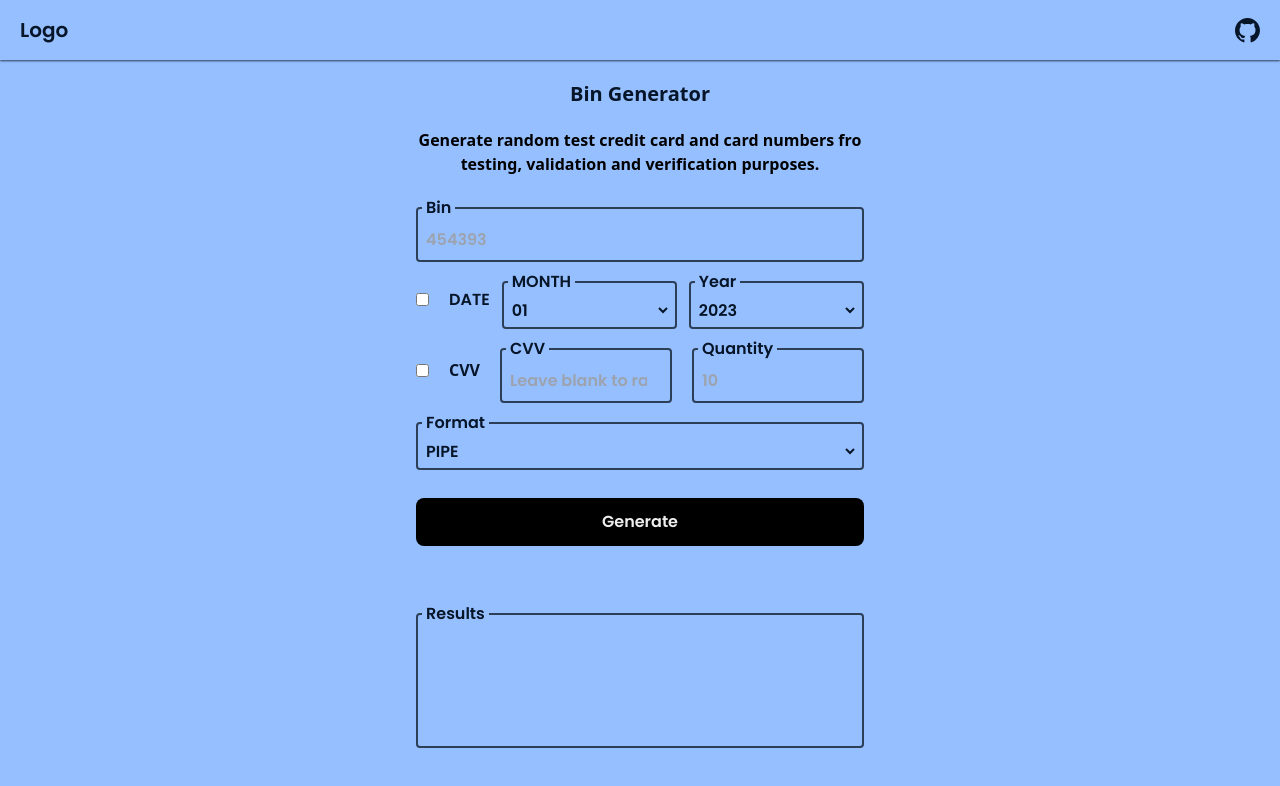
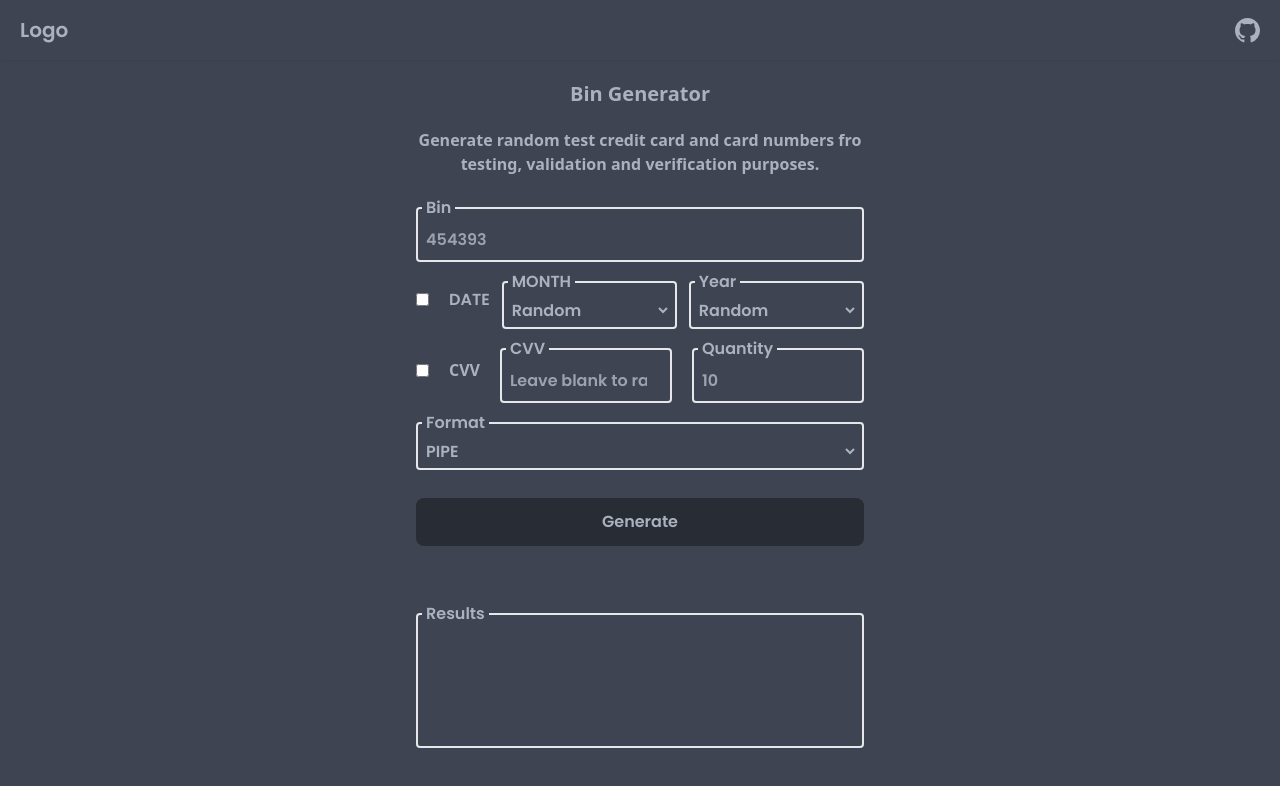
Before and after one commit to Zeddnyx/ZTools, a React (Vite) app: page /bin-generator in a window 1280 px wide. Shown: the top 786 px of the page. Built offline with nearby package versions, Linux system fonts and the light colour scheme.

Commit message:
add random cvv, date and add logic date and cvv

```diff
--- a/src/Components/BinGen/BinValidator.jsx
+++ b/src/Components/BinGen/BinValidator.jsx
@@ -1,4 +1,3 @@
-
 export function BinValid(bin) {
   if(bin?.length === 6){
     const random = Math.floor(Math.random() * (9999999999 - 1000000000 + 1)) + 1000000000
--- /dev/null
+++ b/src/Components/BinGen/CvvRandom.jsx
@@ -0,0 +1,9 @@
+export function Cvv() {
+  const random = Math.floor(Math.random() * (999 - 100 + 1)) + 100
+  return random
+}
+const CvvRandom = () => {
+  return <div></div>;
+};
+
+export default CvvRandom;
--- /dev/null
+++ b/src/Components/BinGen/DateValid.jsx
@@ -0,0 +1,14 @@
+export function MonthRandom(month) {
+  const random = Math.floor(Math.random() * 12 )
+  return month[random]
+}
+export function YearRandom(year){
+  const random = Math.floor(Math.random() * 9 )
+  return year[random]
+}
+// year and month from state in BinCC file
+
+
+export function DateValid() {
+    return <div></div>
+}
--- a/src/Components/BinGen/MonthValid.jsx
+++ /dev/null
@@ -1,7 +0,0 @@
-export function MonthValid(date, month, year) {
-  if(date === false ) {
-    return
-  } else {
-    return date,month,year
-  }
-}
--- a/src/Components/Navbar.jsx
+++ b/src/Components/Navbar.jsx
@@ -1,46 +1,46 @@
-import { useState, useEffect } from 'react'
+// import { useState, useEffect } from 'react'
 import { BsGithub } from 'react-icons/bs'
 import { MdBrightness2, MdBrightnessMedium} from 'react-icons/md'
 import { Link } from 'react-router-dom'
 
 export default function Nav() {
-  const [theme, setTheme] = useState('dark')
-  const hanldeTheme = () => {
-    setTheme(theme === 'dark' ? 'ligth' : 'dark')
-  }
-
-   useEffect(() => {
-    // check if default system is prefer dark or not if dark then dark
-    if(window.matchMedia('(prefers-color-scheme: dark)').mathces) {
-      setTheme('dark')
-    } else {
-      setTheme('light')
-    }
-  }, [])
-
-  useEffect(() => {
-     if(theme === 'dark') {
-      document.documentElement.classList.add('dark')
-    } else {
-      document.documentElement.classList.remove('dark')
-    }
-  }, [theme])
-
+  // const [theme, setTheme] = useState('dark')
+  // const hanldeTheme = () => {
+  //   setTheme(theme === 'dark' ? 'ligth' : 'dark')
+  // }
+  //
+  //  useEffect(() => {
+  //   // check if default system is prefer dark or not if dark then dark
+  //   if(window.matchMedia('(prefers-color-scheme: dark)').mathces) {
+  //     setTheme('dark')
+  //   } else {
+  //     setTheme('light')
+  //   }
+  // }, [])
+  //
+  // useEffect(() => {
+  //    if(theme === 'dark') {
+  //     document.documentElement.classList.add('dark')
+  //   } else {
+  //     document.documentElement.classList.remove('dark')
+  //   }
+  // }, [theme])
+  //
 
   return <nav className='nav'>
     <button className='logo'>
       <Link to='/'>Logo</Link>
     </button>
 
-    <div className='flex items-center gap-8 outline-none'>
-      <button onClick={hanldeTheme} className='theme'>
-        { theme === 'dark'
-          ? <MdBrightness2 size='25' />
-          : <MdBrightnessMedium size='25' />
-        }
-      </button>
-
-      <a href="https://github.com/Zeddnyx" className='git'><BsGithub size='25' /></a>
-    </div>
+    <a href="https://github.com/Zeddnyx" className='git'><BsGithub size='25' /></a>
   </nav>
 }
+
+    // <div className='flex items-center gap-8 outline-none'>
+    //   <button onClick={hanldeTheme} className='theme'>
+    //     { theme === 'dark'
+    //       ? <MdBrightness2 size='25' />
+    //       : <MdBrightnessMedium size='25' />
+    //     }
+    //   </button>
+    // </div>
--- a/src/Pages/BinGen.jsx
+++ b/src/Pages/BinGen.jsx
@@ -1,6 +1,7 @@
 import { useEffect, useState } from 'react'
 import { BinValid } from '../Components/BinGen/BinValidator'
-import { MonthValid } from '../Components/BinGen/MonthValid'
+import { MonthRandom, YearRandom } from '../Components/BinGen/DateValid'
+import { Cvv } from '../Components/BinGen/CvvRandom'
 
 export default function CCGEN() {
   const [month, setMonth] = useState(
@@ -14,16 +15,18 @@ export default function CCGEN() {
   const [results, setResults] = useState([])
   const [hasil, setHasil] = useState([])
   const [form, setForm] = useState({
-    bin: 0,
+    bin: '',
     date: dateStats,
-    month: month[0],
-    year: year[0],
+    month: 'random',
+    year: 'random',
     cvvCheck: cvvStats,
     cvv: 0,
     quantity: 10,
   })
 
   const handleInput = e => {
+    // when input field is change
+    // every change will be store to state form
     setForm(() => ({
       ...form,
       [e.target.name]: e.target.value
@@ -32,16 +35,61 @@ export default function CCGEN() {
 
   const handleClick = e => {
     e.preventDefault()
-    let i = 0;
-    // form.quantity akan memntukan berapa jumlah yg mau di generate
-    if(!dateStats && cvvStats) {
+    let i = 0
+    // if date false and cvv true and cvv not same 0
+    if(!dateStats && cvvStats && form.cvv !== 0) {
       while ( i < form.quantity ){
         // idk how to explaine but its work!
         setResults(results => [...results, `${BinValid(form.bin)}|${form.cvv}`])
         i++
       }
     }
-    if(dateStats && !cvvStats) {
+    // if cvv true and leave blank will generete random cvv
+    if(!dateStats && cvvStats && form.cvv === 0) {
+      while ( i < form.quantity ){
+        setResults(results => [...results, `${BinValid(form.bin)}|${Cvv()}`])
+        i++
+      }
+    }
+    // if date true and cvv true but cvv have a value that value will be an output
+    if(dateStats && cvvStats && form.cvv !== 0) {
+      while ( i < form.quantity ){
+        setResults(results => [...results, `${BinValid(form.bin)}|${form.month}|${form.year}|${form.cvv}`])
+        i++
+      }
+    }
+    if(dateStats && cvvStats && form.cvv === 0 && form.month !== 'random' & form.year !== 'random') {
+      while ( i < form.quantity ){
+        setResults(results => [...results, `${BinValid(form.bin)}|${form.month}|${form.year}|${Cvv()}`])
+        i++
+      }
+    }
+    if(dateStats && cvvStats && form.cvv === 0 && form.month === 'random' & form.year === 'random') {
+      while ( i < form.quantity ){
+        setResults(results => [...results, `${BinValid(form.bin)}|${MonthRandom(month)}|${YearRandom(year)}|${Cvv()}`])
+        i++
+      }
+    }
+
+    if(dateStats && !cvvStats && form.month === 'random') {
+      while ( i < form.quantity ){
+        setResults(results => [...results, `${BinValid(form.bin)}|${MonthRandom(month)}|${form.year}`])
+        i++
+      }
+    }
+    if(dateStats && !cvvStats && form.year === 'random') {
+      while ( i < form.quantity ){
+        setResults(results => [...results, `${BinValid(form.bin)}|${form.month}|${YearRandom(year)}`])
+        i++
+      }
+    }
+    if(dateStats && !cvvStats && form.month === 'random' && form.year === 'random') {
+      while ( i < form.quantity ){
+        setResults(results => [...results, `${BinValid(form.bin)}|${MonthRandom(month)}|${YearRandom(year)}`])
+        i++
+      }
+    }
+    if(dateStats && !cvvStats && form.year !== 'random' && form.month !== 'random') {
       while ( i < form.quantity ){
         setResults(results => [...results, `${BinValid(form.bin)}|${form.month}|${form.year}`])
         i++
@@ -50,22 +98,18 @@ export default function CCGEN() {
     if(!dateStats && !cvvStats) {
       while ( i < form.quantity ){
        setResults(results => [...results, BinValid(form.bin)])
-      console.log(results)
-        i++
+       i++
       }
     }
-    if(dateStats && cvvStats) {
-      while ( i < form.quantity ){
-        setResults(results => [...results, `${BinValid(form.bin)}|${form.month}|${form.year}|${form.cvv}`])
-        i++
-      }
-    }
+
+
   }
+  // console.log('Contact me on telegram https://t.me/Zeddnyx')
 
   return <>
     <section className='section'>
       <h1 className='heading-judul'>Bin Generator</h1>
-       <p className='my-5  text-center font-semibold'>Generate random test credit card and card numbers fro testing, validation and verification purposes.</p>
+       <p className='my-5  text-center font-semibold text-mainText'>Generate random test credit card and card numbers fro testing, validation and verification purposes.</p>
       <form className='grid gap-2'>
         <fieldset className='field'>
           <legend className='legend'>Bin</legend>
@@ -81,6 +125,7 @@ export default function CCGEN() {
           <fieldset className='field'>
              <legend className='legend'>MONTH</legend>
              <select className='select'  onChange={handleInput} name="month">
+               <option value="random">Random</option>
                {month.map( month => {
                  return <option key={month} value={month}>{month}</option>
                })}
@@ -90,6 +135,7 @@ export default function CCGEN() {
           <fieldset className='field'>
             <legend className='legend'>Year</legend>
              <select className='select'  onChange={handleInput} name="year">
+               <option value="random">Random</option>
                {year.map( year => {
                  return <option key={year} value={year}>{year}</option>
                })}
--- a/src/index.css
+++ b/src/index.css
@@ -2,52 +2,51 @@
 @tailwind components;
 @tailwind utilities;
 
-
 .nav {
-  @apply flex justify-between px-5 py-4 items-center w-full bg-mainBg dark:bg-mainBgDark font-pop shadow-mainBgDark dark:shadow-mainBg shadow-sm fixed top-0 left-0
+  @apply flex justify-between px-5 py-4 items-center w-full bg-mainBg  font-pop  shadow-sm fixed top-0 left-0
 }
 .logo {
-  @apply font-bold text-xl text-mainText dark:text-mainTextDark outline-none
+  @apply font-bold text-xl text-mainText  outline-none
 }
 .theme {
-  @apply md:hidden text-mainText dark:text-mainTextDark outline-none
+  @apply md:hidden text-mainText  outline-none
 }
 .git {
-  @apply text-mainText dark:text-mainTextDark
+  @apply text-mainText
 }
 
 .section {
-  @apply max-w-md mx-auto my-20
+  @apply max-w-md mx-auto my-20 bg-mainBg
 }
 .heading-judul {
-  @apply font-bold text-xl text-center my-5 text-mainText dark:text-mainTextDark
+  @apply font-bold text-xl text-center my-5 text-mainText
 }
 
 
 .boxTools {
-  @apply border-2 font-pop border-mainBgDark  dark:border-mainBg text-mainTextDark dark:text-mainText p-5 rounded outline-none w-full
+  @apply border-2 font-pop text-mainText p-5 rounded outline-none w-full
 }
 .field {
-  @apply border-2 p-1 rounded border-mainBgDark dark:border-mainBg w-full font-pop text-mainText dark:text-mainTextDark
+  @apply border-2 p-1 rounded  w-full font-pop text-mainText
 }
 .legend {
-  @apply px-1 text-mainText dark:text-mainTextDark
+  @apply px-1 text-mainText
 }
 .input {
-  @apply bg-transparent outline-none w-full font-semibold text-mainText dark:text-mainTextDark p-1
+  @apply bg-transparent outline-none w-full font-semibold text-mainText  p-1
 }
 .label {
-  @apply font-bold text-mainText dark:text-mainTextDark
+  @apply font-bold text-mainText
 }
 .check {
-  @apply border bg-transparent p-5  text-mainText dark:text-mainTextDark
+  @apply border bg-transparent p-5  text-mainText
 }
 .select {
-  @apply bg-transparent outline-none w-full text-mainText dark:text-mainTextDark dark:bg-mainBgDark
+  @apply bg-mainBg outline-none w-full text-mainText
 }
 .btn {
-  @apply bg-black dark:bg-mainBg p-3 text-center w-full rounded-lg font-pop text-mainTextDark mt-5 outline-none
+  @apply bg-mainBtn p-3 text-center w-full rounded-lg font-pop text-mainText mt-5 outline-none
 }
 .textarea {
-  @apply h-40 bg-transparent rounded outline-none font-medium text-mainText dark:text-mainTextDark
+  @apply h-40 bg-transparent rounded outline-none font-medium text-mainText
 }
--- a/tailwind.config.cjs
+++ b/tailwind.config.cjs
@@ -4,7 +4,7 @@ module.exports = {
     "./index.html",
     "./src/**/*.{js,ts,jsx,tsx}",
   ],
-  darkMode: 'class',
+  // darkMode: 'class',
   theme: {
     extend: {
       fontFamily: {
@@ -14,11 +14,9 @@ module.exports = {
         sm: '18px',
       },
       colors: {
-        mainBg: '#96bfff',
-        mainBgDark: '#2d3e57',
-
-        mainText: '#071529',
-        mainTextDark: '#eee'
+        mainBg: '#3e4451',
+        mainText: '#abb2bf',
+        mainBtn: '#282c34'
       },
     },
   },
```
